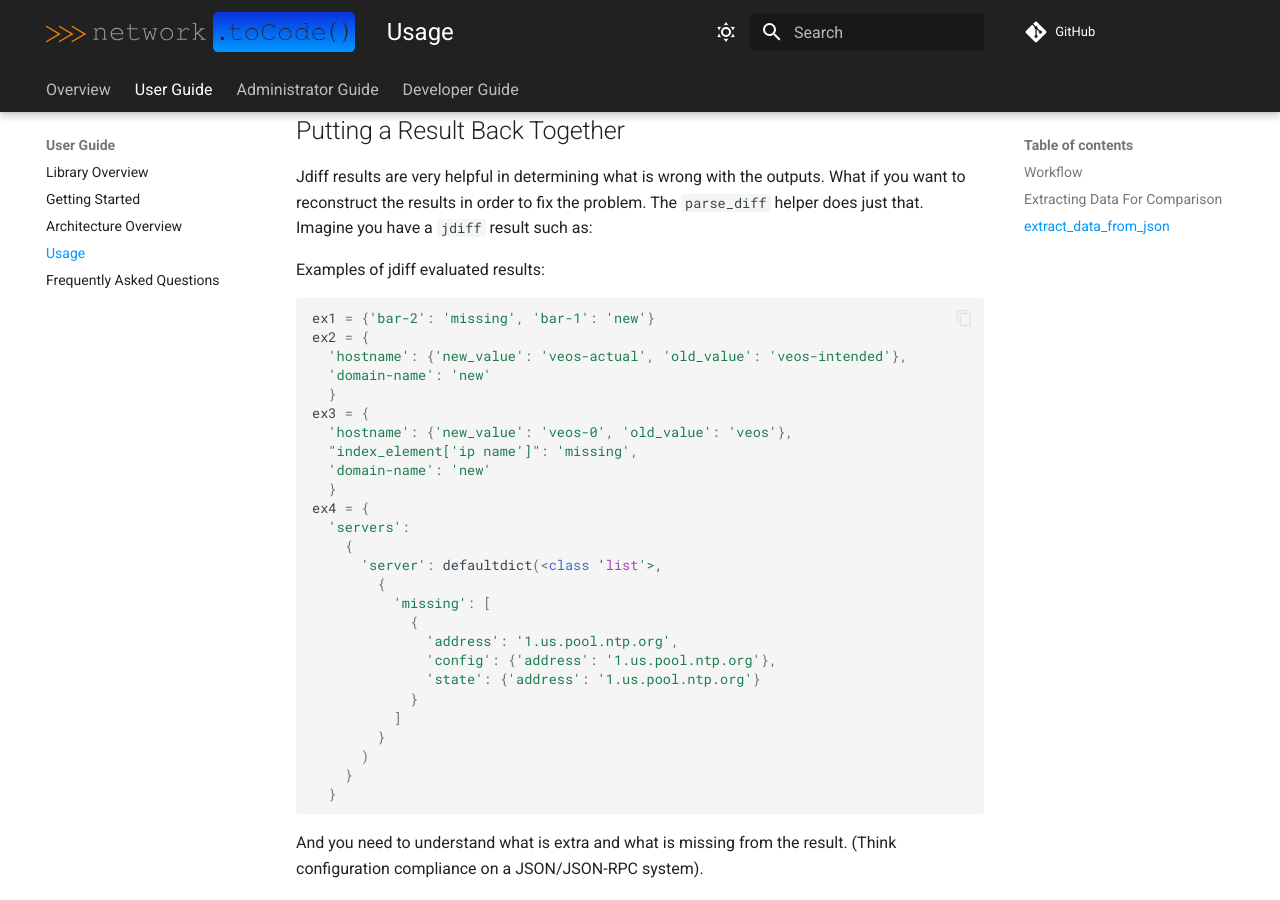
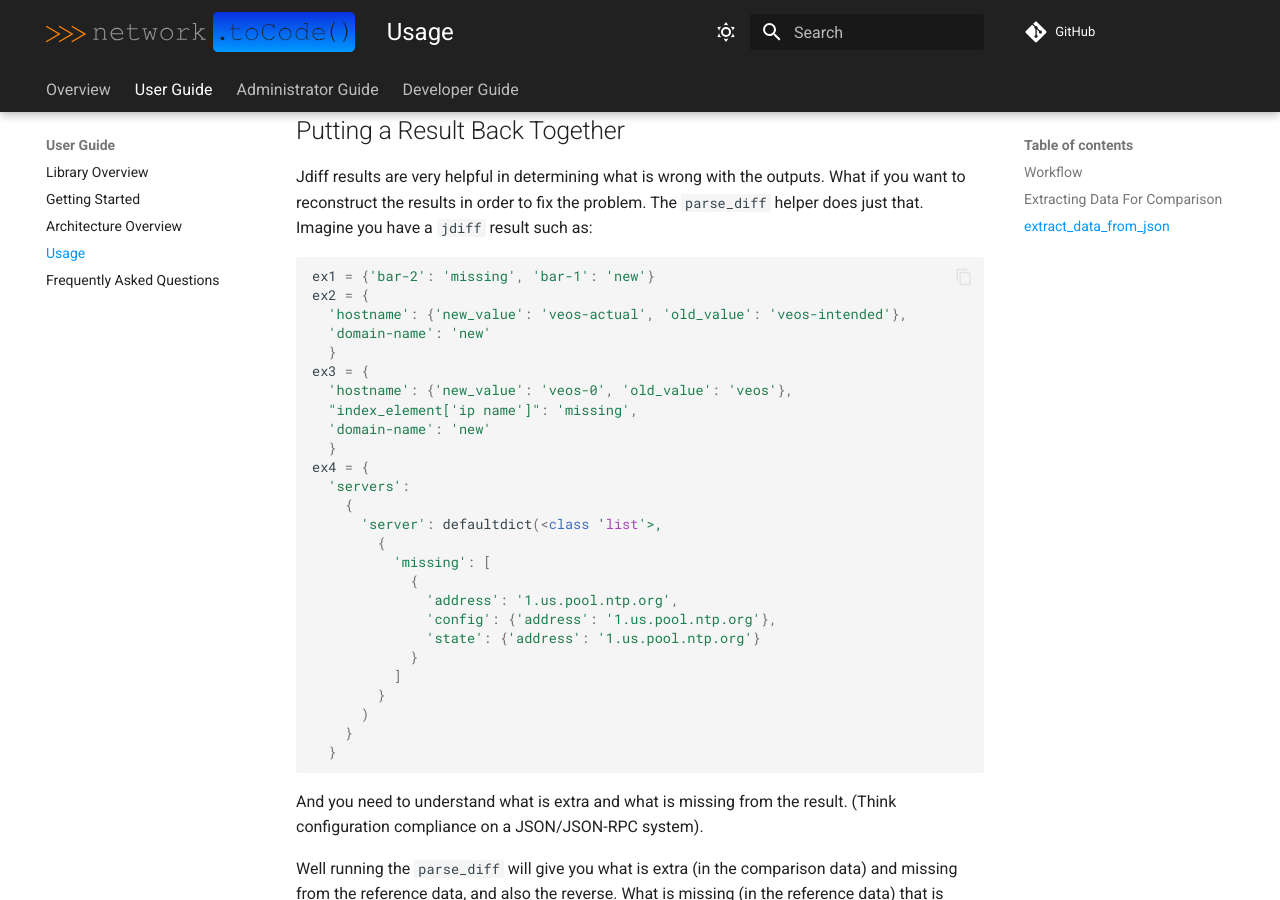
Before and after one commit to networktocode/jdiff, an MkDocs documentation site: the page built from docs/user/usage.md, in a window 1280 px wide and 900 px high, scrolled down 13368 px. Built offline with MkDocs 1.6.1 and Material for MkDocs 9.7.7, drawn with Linux system fonts in a browser that asks for light colours; comment, search, counter and statistics services are not loaded.

Commit message:
implement code review input

````diff
--- a/docs/user/usage.md
+++ b/docs/user/usage.md
@@ -615,8 +615,6 @@ See `tests` folder in the repo for more examples.
 
 Jdiff results are very helpful in determining what is wrong with the outputs. What if you want to reconstruct the results in order to fix the problem. The `parse_diff` helper does just that.  Imagine you have a `jdiff` result such as:
 
-Examples of jdiff evaluated results:
-
 ```python
 ex1 = {'bar-2': 'missing', 'bar-1': 'new'}
 ex2 = {
````
